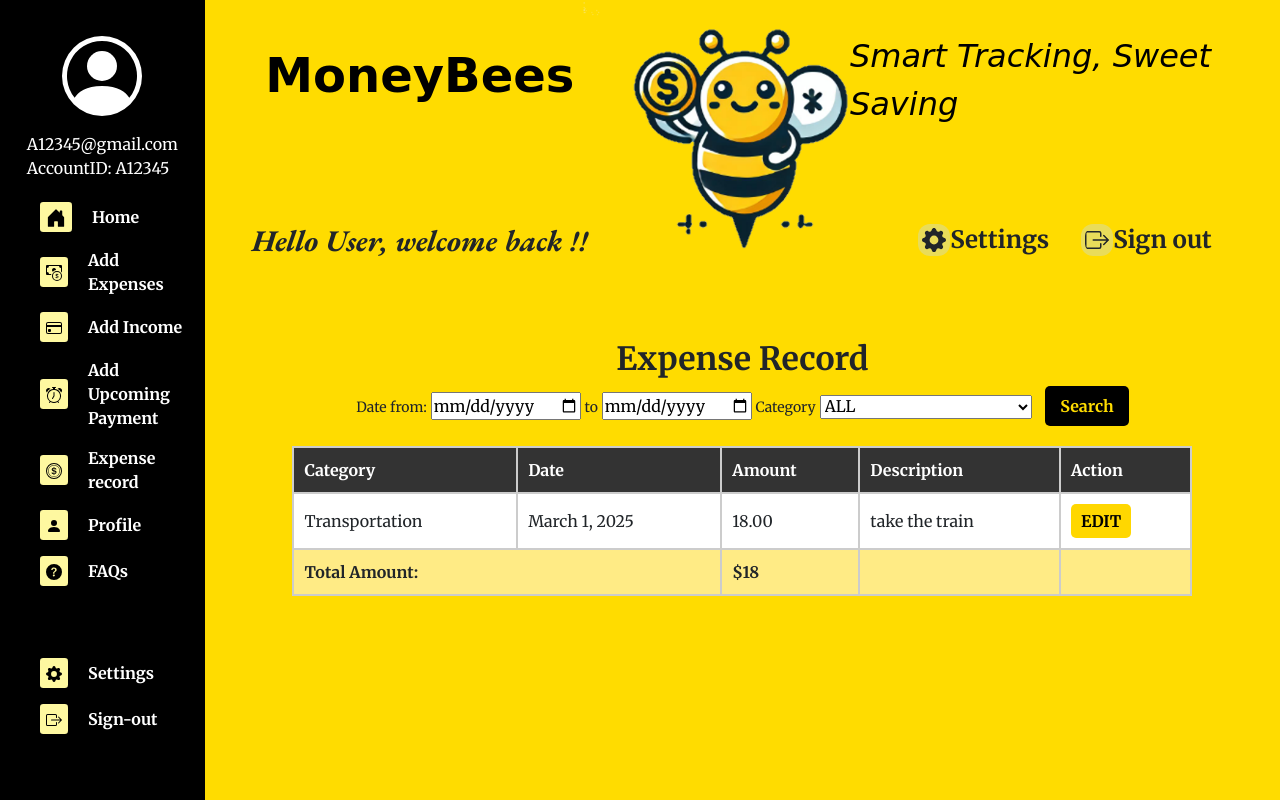
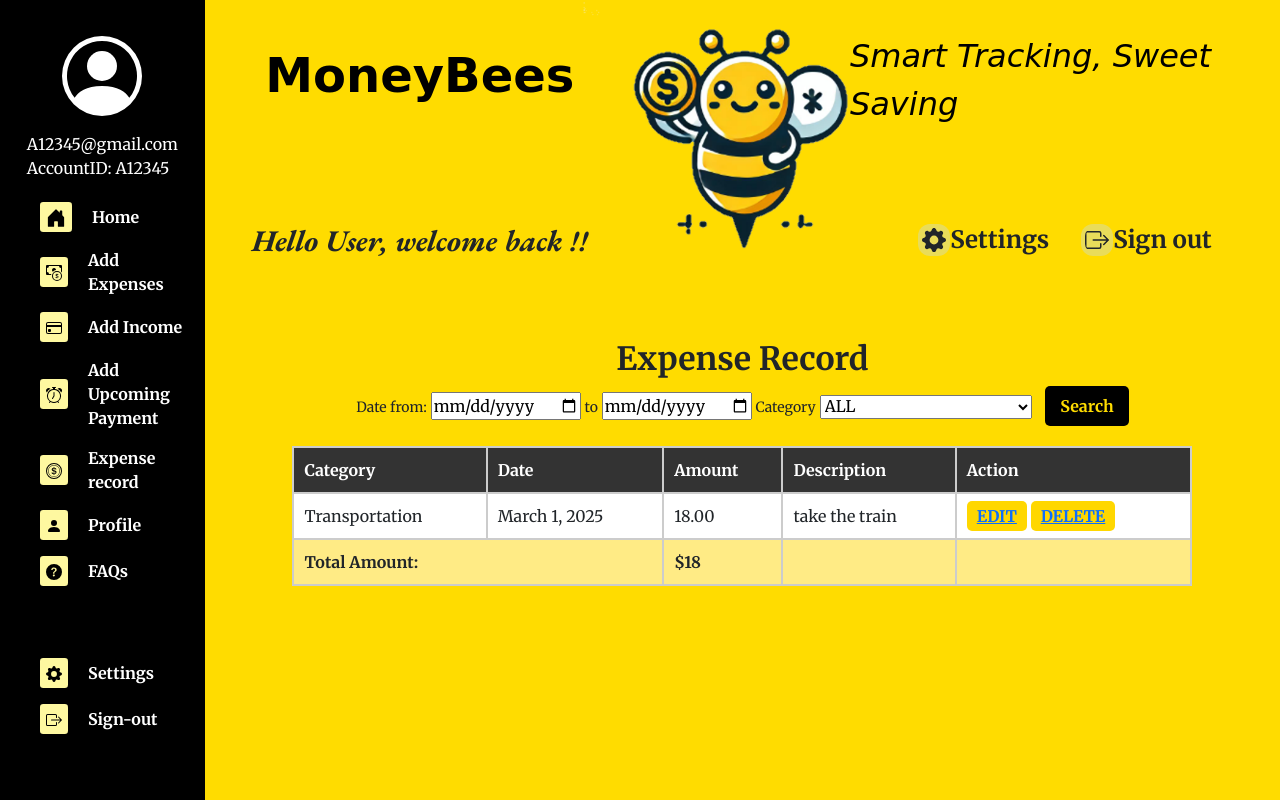
Before and after one commit to ally0829/MoneyBees, a Django app: page /finance/expense-record/ in a window 1280 px wide. Run offline with Django 5.2, Linux system fonts and the light colour scheme; data comes from the database, SQL or seed files in the repository; both versions use the stored data as it was after the commit; some web fonts are replaced.

Commit message:
edit and delete functionality in expense record page

```diff
--- a/finance/urls.py
+++ b/finance/urls.py
@@ -1,5 +1,5 @@
 from django.urls import path, include
-from .views import profile_view, add_income, add_expense, settings_view, expense_record_view, upcomingExpense_view, add_upcoming_payment, edit_upcoming_payment, delete_upcoming_payment, faq_view, home_view
+from .views import edit_expense, delete_expense, profile_view, add_income, add_expense, settings_view, expense_record_view, upcomingExpense_view, add_upcoming_payment, edit_upcoming_payment, delete_upcoming_payment, faq_view, home_view
 
 app_name = "finance"
 urlpatterns = [
@@ -9,11 +9,14 @@ urlpatterns = [
     path("settings/", settings_view, name="settings"),
     path('faq/', faq_view, name='faq'),
     path('expense-record/', expense_record_view, name='expense_record'),
+    path('edit-expense/<int:expense_id>/', edit_expense, name='edit_expense'),
+    path('delete-expense/<int:expense_id>/',
+         delete_expense, name='delete_expense'),
     path("upcomingExpense/", upcomingExpense_view, name="upcoming_expense"),
     path("add-payment/", add_upcoming_payment, name="add_payment"),
     path("edit-payment/<int:payment_id>/",
          edit_upcoming_payment, name="edit_payment"),
     path("delete-payment/<int:payment_id>/",
          delete_upcoming_payment, name="delete_payment"),
-    path('home/', home_view, name='home'),  # mock homepage
+    path('home/', home_view, name='home'),
 ]
--- a/finance/views.py
+++ b/finance/views.py
@@ -1,4 +1,4 @@
-from django.shortcuts import render, get_object_or_404
+from django.shortcuts import redirect, render, get_object_or_404
 import json
 from django.conf import settings
 from finance.forms import IncomeForm, ExpenseForm
@@ -10,25 +10,30 @@ from django.views.decorators.csrf import csrf_exempt
 from django.contrib.auth.decorators import login_required
 
 # Create your views here.
+
+
 def home_view(request):
-    return render(request, 'finance/homepage.html',{"show_topbar": True})
+    return render(request, 'finance/homepage.html', {"show_topbar": True})
 
 
 def profile_view(request):
-    return render(request, 'finance/profile.html',{"show_topbar": False})
+    return render(request, 'finance/profile.html', {"show_topbar": False})
+
 
 def settings_view(request):
-     # Get the absolute path of the JSON file
+    # Get the absolute path of the JSON file
     json_path = settings.DATA_DIR / 'currencies.json'
 
     # Load the JSON data
     with open(json_path, 'r', encoding='utf-8') as f:
         currencies = json.load(f)
 
-    return render(request, 'finance/settings.html',{'currencies': currencies})
+    return render(request, 'finance/settings.html', {'currencies': currencies})
+
 
 def faq_view(request):
     return render(request, 'finance/faq.html')
+
 
 def add_income(request):
     if request.method == 'POST':
@@ -37,7 +42,8 @@ def add_income(request):
             # Process the form data here
             print(income_form.cleaned_data)
             # get the income category from the form
-            category = IncomeCategory.objects.get(name=income_form.cleaned_data['category'])
+            category = IncomeCategory.objects.get(
+                name=income_form.cleaned_data['category'])
             income = Income(
                 user=request.user,
                 amount=income_form.cleaned_data['amount'],
@@ -54,6 +60,7 @@ def add_income(request):
         "type": "income"
     })
 
+
 def add_expense(request):
     if request.method == 'POST':
         expense_form = ExpenseForm(request.POST)
@@ -61,7 +68,8 @@ def add_expense(request):
             # Process the form data here
             print(expense_form.cleaned_data)
             # get the category from the form
-            category = ExpenseCategory.objects.get(name=expense_form.cleaned_data['category'])
+            category = ExpenseCategory.objects.get(
+                name=expense_form.cleaned_data['category'])
             expense = Expense(
                 user=request.user,
                 amount=expense_form.cleaned_data['amount'],
@@ -76,6 +84,58 @@ def add_expense(request):
         "show_topbar": True,
         "form": expense_form,
         "type": "expense"})
+
+
+def edit_expense(request, expense_id):
+    # Get the expense instance that we want to edit
+    expense = get_object_or_404(Expense, id=expense_id)
+
+    if request.method == 'POST':
+        # If form was submitted, process the form
+        expense_form = ExpenseForm(request.POST, instance=expense)
+        if expense_form.is_valid():
+            # Save the form but don't commit to the database yet
+            updated_expense = expense_form.save(commit=False)
+            # Make sure the user isn't changed
+            updated_expense.user = expense.user
+            # Now save to the database
+            updated_expense.save()
+
+            # Redirect to expense record page after successful update
+            return redirect('finance:expense_record')
+
+    else:
+        # Initialize form with the expense instance and user
+        expense_form = ExpenseForm(
+            instance=expense,
+            # This provides the user for the currency label
+            initial={'user': expense.user}
+        )
+
+    return render(request, 'finance/add_expense_income.html', {
+        "show_topbar": True,
+        "form": expense_form,
+        "type": "expense",
+        "is_edit": True,  # Flag to indicate we're editing, not adding
+        "expense_id": expense_id  # Pass the expense ID to the template
+    })
+
+
+def delete_expense(request, expense_id):
+    # Get the expense instance that we want to delete
+    expense = get_object_or_404(Expense, id=expense_id)
+
+    if request.method == 'POST':
+        # Delete the expense
+        expense.delete()
+        # Redirect to expense record page
+        return redirect('finance:expense_record')
+
+    # If it's a GET request, show confirmation page
+    return render(request, 'finance/delete_expense_confirm.html', {
+        'expense': expense,
+        'show_topbar': True
+    })
 
 
 def expense_record_view(request):
@@ -113,6 +173,8 @@ def expense_record_view(request):
     })
 
 #  load Upcoming Expense page，including Category & Payments
+
+
 @login_required
 def upcomingExpense_view(request):
     categories = ExpenseCategory.objects.all()
@@ -150,7 +212,8 @@ def add_upcoming_payment(request):
 def edit_upcoming_payment(request, payment_id):
     if request.method == "POST":
         try:
-            payment = get_object_or_404(UpcomingPayment, id=payment_id, user=request.user)
+            payment = get_object_or_404(
+                UpcomingPayment, id=payment_id, user=request.user)
             data = json.loads(request.body)
             category = get_object_or_404(ExpenseCategory, id=data["category"])
             payment.category = category
@@ -168,7 +231,8 @@ def edit_upcoming_payment(request, payment_id):
 @login_required
 def delete_upcoming_payment(request, payment_id):
     try:
-        payment = get_object_or_404(UpcomingPayment, id=payment_id, user=request.user)
+        payment = get_object_or_404(
+            UpcomingPayment, id=payment_id, user=request.user)
         payment.delete()
         return JsonResponse({"message": "Payment deleted"})
     except Exception as e:
--- a/static/css/expenseRecord.css
+++ b/static/css/expenseRecord.css
@@ -92,3 +92,24 @@ body {
 .search-btn:hover {
     background-color: #333;
 }
+
+.delete-btn {
+    font-family: 'Merriweather', serif;
+    font-weight: 600;
+    background-color: #FFD700;
+    border: none;
+    padding: 5px 10px;
+    cursor: pointer;
+    border-radius: 5px;
+}
+
+.delete-btn:hover {
+    background-color: #c82333;
+    color: white;
+    text-decoration: none;
+}
+
+.action-buttons {
+    display: flex;
+    gap: 5px;
+}
--- a/templates/finance/expenseRecord.html
+++ b/templates/finance/expenseRecord.html
@@ -52,7 +52,8 @@
                         <td>{{ expense.amount }}</td>
                         <td>{{ expense.description }}</td>
                         <td>
-                            <button class="edit-btn">EDIT</button>
+                            <a href="{% url 'finance:edit_expense' expense.id %}" class="edit-btn">EDIT</a>
+                            <a href="{% url 'finance:delete_expense' expense.id %}" class="delete-btn">DELETE</a>
                         </td>
                     </tr>
                     {% endfor %}
```
Also changed, not shown: templates/finance/add_expense_income.html (+9 -2 lines), templates/finance/delete_expense_confirm.html (added, +31 -0 lines), db.sqlite3.
